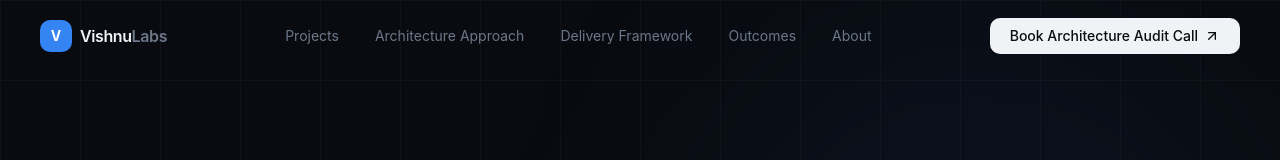
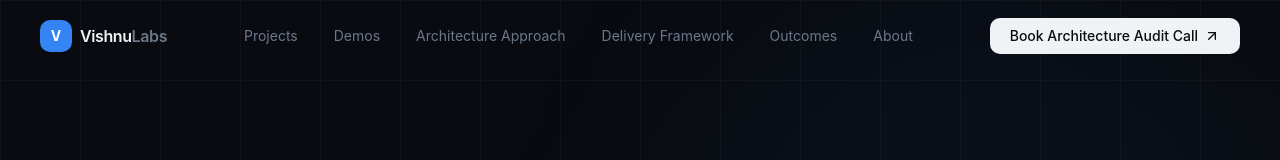
Before and after one commit to vishnuvardhanburri/vishnulabs-LP, a Next.js app: page / in a window 1280 px wide. Shown: the top 160 px of the page. Built offline with nearby package versions, Linux system fonts and the light colour scheme.

Commit message:
Add Demos link to navigation

```diff
--- a/components/navbar.tsx
+++ b/components/navbar.tsx
@@ -6,6 +6,7 @@ import { Button } from "@/components/ui/button"
 
 const navLinks = [
   { label: "Projects", href: "#projects" },
+  { label: "Demos", href: "#demos" },
   { label: "Architecture Approach", href: "#solutions" },
   { label: "Delivery Framework", href: "#process" },
   { label: "Outcomes", href: "#outcomes" },
```
